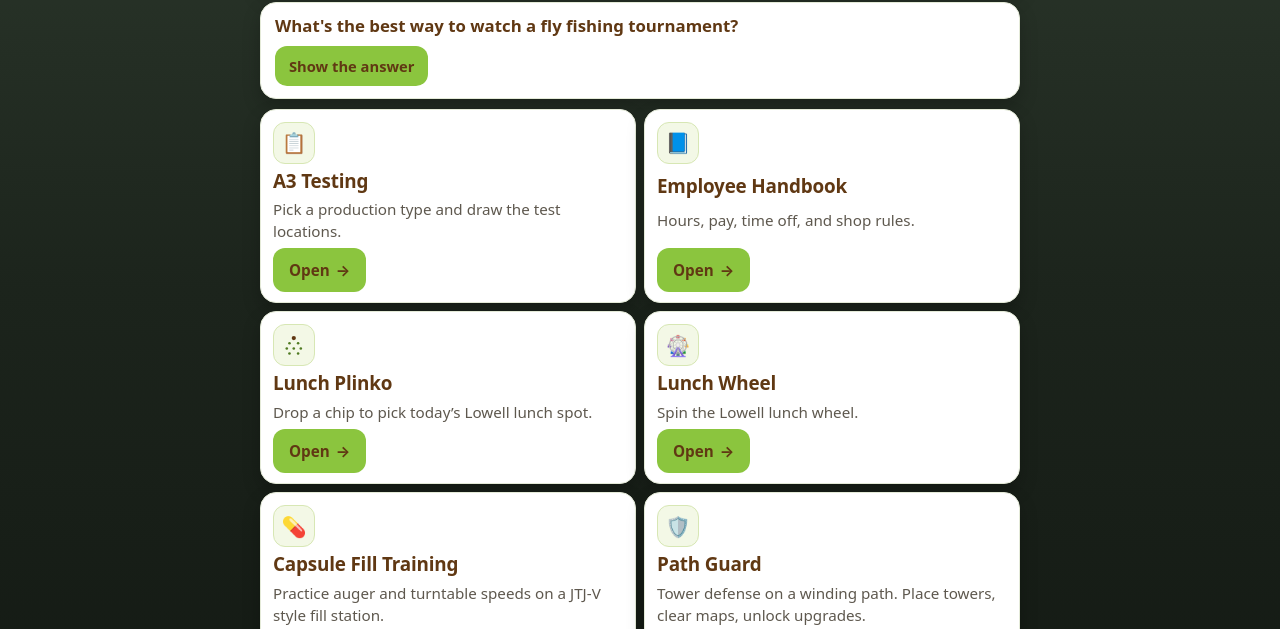
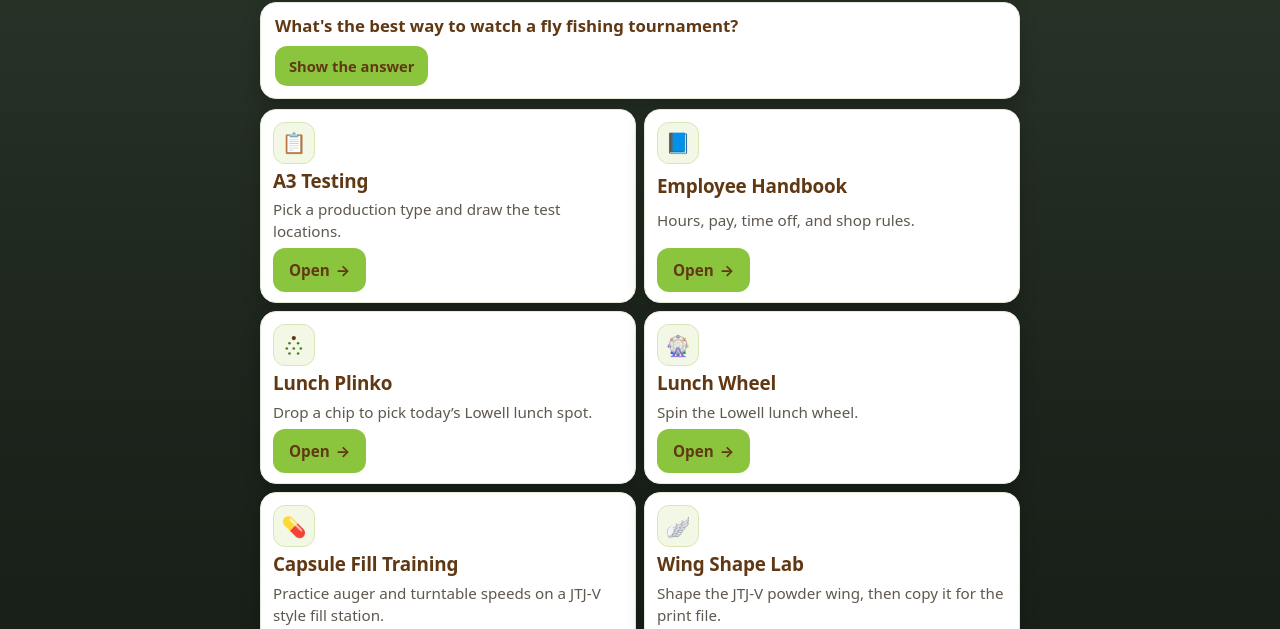
Before and after one commit to Dutchman175/koyah-apps, a plain HTML site: page index.html in a window 1280 px wide. Shown: the part 171-800 px from the top of the page. Drawn offline with Linux system fonts and the light colour scheme.

Commit message:
Hub: add Wing Shape Lab tile

```diff
--- a/index.html
+++ b/index.html
@@ -220,6 +220,13 @@
         <div class="icon" aria-hidden="true">💊</div>
         <h2>Capsule Fill Training</h2>
         <p>Practice auger and turntable speeds on a JTJ-V style fill station.</p>
+        <span class="open">Open <span aria-hidden="true">→</span></span>
+      </a>
+
+      <a class="card" href="wing/editor/">
+        <div class="icon" aria-hidden="true">🪽</div>
+        <h2>Wing Shape Lab</h2>
+        <p>Shape the JTJ-V powder wing, then copy it for the print file.</p>
         <span class="open">Open <span aria-hidden="true">→</span></span>
       </a>
 
```
